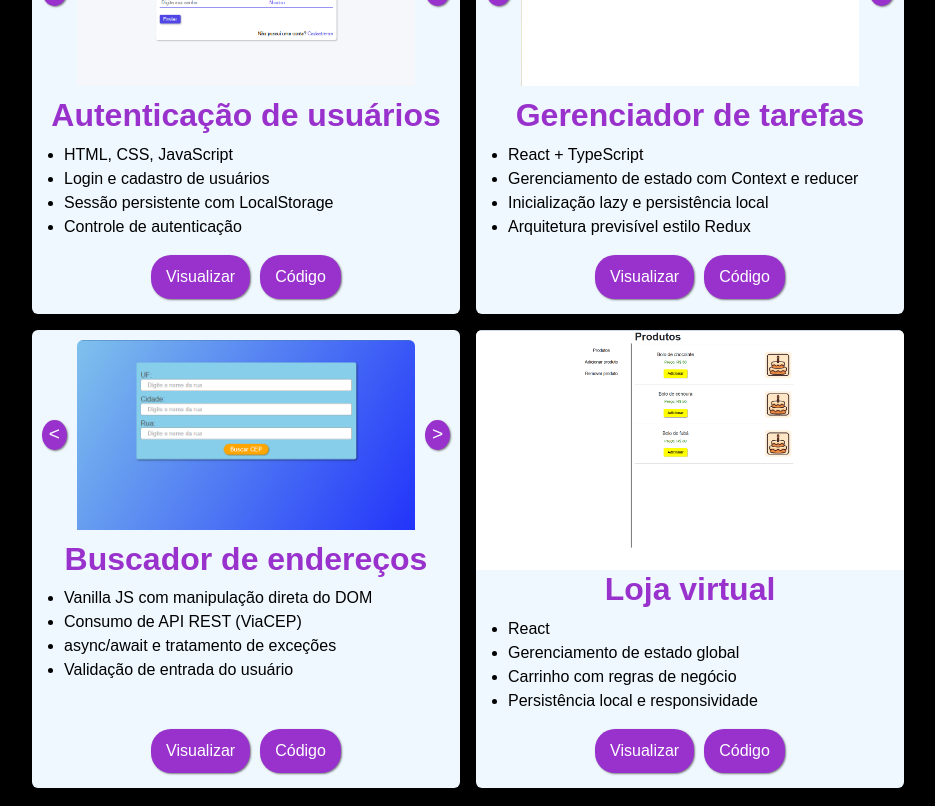
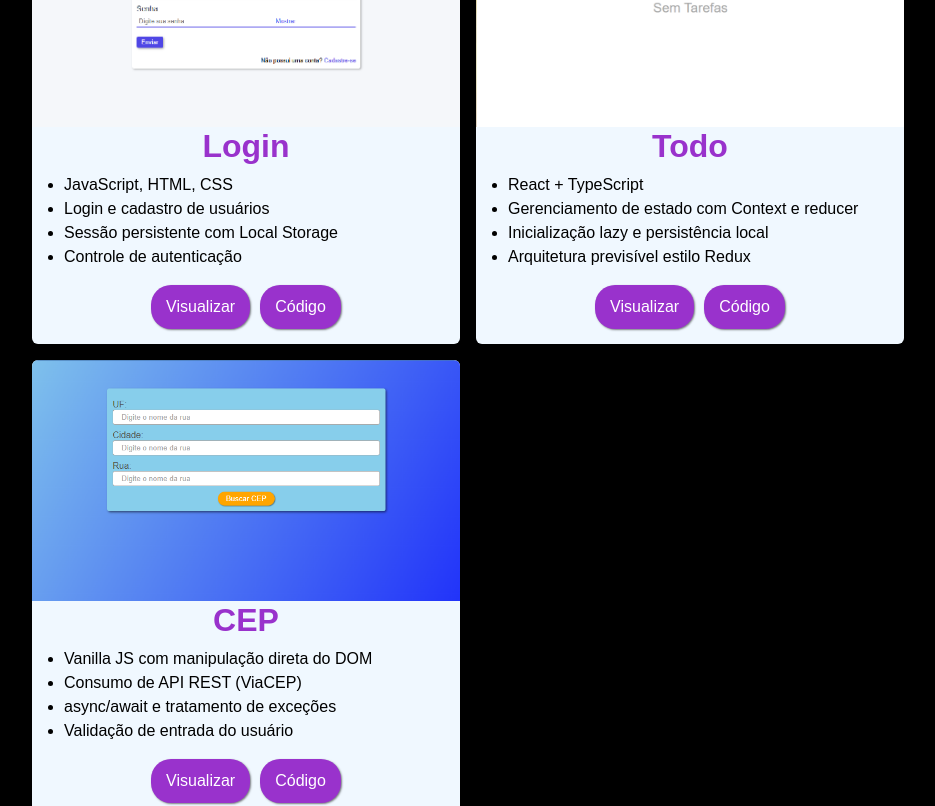
Before and after one commit to ThiagoAndrade92/portifolio, a React (Vite) app: page /#/projects in a window 1280 px wide. Shown: the part 2220-3026 px from the top of the page, without its empty margins (172-1107 px from the left). Built offline with nearby package versions, Linux system fonts and the light colour scheme.

Commit message:
Projects => cards e modal finalizados

```diff
--- a/src/assets/images/login/index.ts
+++ b/src/assets/images/login/index.ts
@@ -21,11 +21,11 @@ export const LoginImg = {
 // Carousel Login
 export const loginScreens = [
    LoginImg.LoginTelaInicial,
-   LoginImg.LoginErroCamposVazios,
-   LoginImg.LoginCamposPreenchidos,
    LoginImg.CadastreseTelaInicial,
    LoginImg.CadastreseErroCamposVazios,
    LoginImg.CadastreseErroPreencher,
    LoginImg.CadastreseSenhaMostrar,
+   LoginImg.LoginErroCamposVazios,
+   LoginImg.LoginCamposPreenchidos,
    LoginImg.LoginRealizado,
 ];
--- a/src/components/Carousel/index.tsx
+++ /dev/null
@@ -1,25 +0,0 @@
-import { useState } from "react";
-
-import style from './Carousel.module.css';
-
-type Props = {
-   images: string[];
-   alt: string;
-};
-
-export const Carousel = ({ images, alt }: Props) => {
-   const [current, setCurrent] = useState(0);
-
-   const next = () => setCurrent(p => (p+1) % images.length);
-   const prev = () => setCurrent(p => (p-1 + images.length) % images.length);
-
-   return (
-      <div className={`${style.carousel}`}>
-         <button onClick={prev}>{'<'}</button>
-         <div className={`${style.card_img}`}>
-            <img src={images[current]} alt={alt} />
-         </div>
-         <button onClick={next}>{'>'}</button>
-      </div>
-   );
-};
--- a/src/components/Carousel/Carousel.module.css
+++ b/src/components/Modal/Modal.module.css
@@ -1,3 +1,11 @@
+.modal {
+   height: 100vh;
+   width: 100vw;
+   background-color: rgba(0, 0, 0, .4);
+   backdrop-filter: blur(4px);
+   z-index: 999;
+}
+
 .carousel {
    display: flex;
    align-items: center;
@@ -21,7 +29,8 @@
 }
 
 .card_img {
-   width: 100%;
+   width: 90vw;
+   height: 70vh;
    aspect-ratio: 16 / 9;
    overflow: hidden;
    border-radius: 6px 6px 0 0;
@@ -30,5 +39,17 @@
 .card_img img {
    width: 100%;
    height: 100%;
-   object-fit: cover;
+   object-fit: contain;
 }
+/* ==================== Mobile ============================== */
+@media (max-width: 576px) {
+
+   .card_img {
+      width: 70vw;
+      height: 50vh;
+   }
+
+   .card_img img {
+       object-fit: contain;
+   }
+}
--- /dev/null
+++ b/src/components/Modal/index.tsx
@@ -0,0 +1,44 @@
+import { useState } from "react";
+
+import style from './Modal.module.css';
+
+type Props = {
+   project: {
+   images: string[];
+   alt: string;
+   title: string;
+   };
+   onClose: () => void;
+};
+
+
+
+export const Modal = ({ project, onClose }: Props) => {
+
+   const [current, setCurrent] = useState(0);
+
+   const next = (e: React.MouseEvent<HTMLButtonElement>) => {
+      e.stopPropagation();
+      setCurrent(p => (p + 1) % project.images.length);
+   };
+   const prev = (e: React.MouseEvent<HTMLButtonElement>) => {
+      e.stopPropagation();
+      setCurrent(p => (p - 1 + project.images.length) % project.images.length);
+   };
+
+   return (
+
+      <div className={`${style.modal} position-fixed top-0 start-0 w-100 h-100 d-flex justify-content-center align-items-center`}
+         onClick={onClose}
+      >
+         <div className={`${style.carousel}`}>
+            <button onClick={prev}>{'<'}</button>
+            <div
+               className={`${style.card_img}`}>
+               <img src={project.images[current]} alt={project.alt} />
+            </div>
+            <button onClick={next}>{'>'}</button>
+         </div>
+      </div>
+   );
+};
--- a/src/pages/Projects/Projects.module.css
+++ b/src/pages/Projects/Projects.module.css
@@ -4,7 +4,7 @@
    padding-bottom: 90px;
 }
 
-.projects > h1 {
+.projects>h1 {
    font-size: 2.5rem;
    font-weight: 600;
    color: var(--h1-title-projects);
@@ -26,6 +26,7 @@
    overflow: hidden;
    border-radius: 6px 6px 0 0;
 }
+
 
 .card_img img {
    width: 100%;
@@ -60,7 +61,7 @@
    transition: all .3s ease-in-out;
 }
 
-@media (min-width: 992px) {
+@media (min-width: 769px) {
    .projects {
       max-width: 1000px;
       margin: 0 auto;
@@ -69,4 +70,13 @@
    .card a:hover {
       background-color: var(--btn-projects-hover);
    }
+
+    .card {
+      transition: all .3s ease-in-out;
+      cursor: pointer;
+   }
+
+   .card:hover {
+      transform: scale(1.03);
+   }
 }
--- a/src/pages/Projects/index.tsx
+++ b/src/pages/Projects/index.tsx
@@ -2,15 +2,32 @@
 import style from './Projects.module.css';
 
 //Images
-import { loginScreens } from '../../assets/images/login/index';
-import { cepScreens} from '../../assets/images/cep/index';
-import { todoScreens } from '../../assets/images/todo/index';
+import { LoginImg, loginScreens } from '../../assets/images/login/index';
+import { CepImg, cepScreens } from '../../assets/images/cep/index';
+import { TodoImg, todoScreens } from '../../assets/images/todo/index';
 import Loja from '../../assets/images/loja.png';
 
+//React
+import { useState } from 'react';
+
 //components
-import { Carousel } from '../../components/Carousel';
+import { Modal } from '../../components/Modal';
+import { projects } from '../../util/projects';
 
 export const Projects = () => {
+
+   const [isModalOpen, setIsModalOpen] = useState(false);
+   const [activeProject, setActiveProject] = useState<number | null>(null);
+
+   const openModal = (id: number) => {
+      setActiveProject(id);
+      setIsModalOpen(true);
+   };
+
+   const closeModal = () => {
+  setIsModalOpen(false);
+  setActiveProject(null);
+};
 
    return (
       <section className={`${style.projects}`} id='projects'>
@@ -18,91 +35,43 @@ export const Projects = () => {
 
          <div className={`${style.cards_box} d-flex row g-3`}>
 
-            <div className='col-12 col-md-6'>
-               <div className={`${style.card}`}>
+            {
+               projects.map((project) => (
+                  <div className='col-12 col-md-6'
+                  key={project.id}>
+               <div
+               onClick={() => openModal(project.id)}
+               className={`${style.card} `}>
 
-                  <Carousel images={loginScreens} alt="login e cadastro de usuários" />
+                  <div className={`${style.card_img}`}>
+                     <img src={project.preview} alt={project.alt} />
+                  </div>
+
 
                   {/* -------------------------------------- */}
-                  <h2 className={`${style.title} text-center`}>Autenticação de usuários</h2>
+                  <h2 className={`${style.title} text-center`}>{project.title}</h2>
                   <ul className={`${style.info}`}>
-                     <li>HTML, CSS, JavaScript</li>
-                     <li>Login e cadastro de usuários</li>
-                     <li>Sessão persistente com LocalStorage</li>
-                     <li>Controle de autenticação</li>
+                     <li>{project.li1}</li>
+                     <li>{project.li2}</li>
+                     <li>{project.li3}</li>
+                     <li>{project.li4}</li>
                   </ul>
                   <div className={`${style.link}`}>
-                     <a href={'https://thiagoandrade92.github.io/login/'} target='_blank'>Visualizar</a>
+                     <a href={project.btn1} target='_blank'>Visualizar</a>
 
-                     <a href={'https://github.com/ThiagoAndrade92/login'} target='_blank'>Código</a>
+                     <a href={project.btn2} target='_blank'>Código</a>
                   </div>
                </div>
             </div>
-            {/* ===================================================== */}
-            <div className='col-12 col-md-6'>
-               <div className={`${style.card} `}>
+               ))
+            }
 
-                  <Carousel images={todoScreens} alt="gerenciador de tarefas" />
-
-                  {/* -------------------------------------- */}
-                  <h2 className={`${style.title} text-center`}>Gerenciador de tarefas</h2>
-                  <ul className={`${style.info}`}>
-                     <li>React + TypeScript</li>
-                     <li>Gerenciamento de estado com Context e reducer</li>
-                     <li>Inicialização lazy e persistência local</li>
-                     <li>Arquitetura previsível estilo Redux</li>
-                  </ul>
-                  <div className={`${style.link}`}>
-                     <a href="https://thiagoandrade92.github.io/toDo/" target='_blank'>Visualizar</a>
-
-                     <a href="https://github.com/ThiagoAndrade92/toDo" target='_blank'>Código</a>
-                  </div>
-               </div>
-            </div>
-            {/* ===================================================== */}
-
-            <div className='col-12 col-md-6'>
-               <div className={`${style.card} `}>
-
-                  <Carousel images={cepScreens} alt="buscador de cep" />
-
-                  {/* -------------------------------------- */}
-                  <h2 className={`${style.title} text-center`}>Buscador de endereços</h2>
-                  <ul className={style.info}>
-                     <li>Vanilla JS com manipulação direta do DOM</li>
-                     <li>Consumo de API REST (ViaCEP)</li>
-                     <li>async/await e tratamento de exceções</li>
-                     <li>Validação de entrada do usuário</li>
-                  </ul>
-                  <div className={`${style.link}`}>
-                     <a href="https://thiagoandrade92.github.io/buscador-cep/" target='_blank'>Visualizar</a>
-
-                     <a href="https://github.com/ThiagoAndrade92/buscador-cep" target='_blank'>Código</a>
-                  </div>
-               </div>
-            </div>
-            {/* ===================================================== */}
-
-            <div className='col-12 col-md-6'>
-               <div className={`${style.card} `}>
-                  <div className={`${style.card_img}`}>
-                     <img src={Loja} alt="Buscador de cep" />
-                  </div>
-                  <h2 className={`${style.title} text-center`}>Loja virtual</h2>
-                  <ul className={style.info}>
-                     <li>React</li>
-                     <li>Gerenciamento de estado global</li>
-                     <li>Carrinho com regras de negócio</li>
-                     <li>Persistência local e responsividade</li>
-                  </ul>
-                  <div className={`${style.link}`}>
-                     <a href="https://thiagoandrade92.github.io/store/" target='_blank'>Visualizar</a>
-
-                     <a href="https://github.com/ThiagoAndrade92/store" target='_blank'>Código</a>
-                  </div>
-               </div>
-            </div>
-            {/* ===================================================== */}
+            {isModalOpen && activeProject !==null && (
+               <Modal
+               project={projects.find(p => p.id === activeProject)!}
+               onClose={closeModal}
+               />
+            )}
 
          </div>{/* cards_box */}
       </section>
--- /dev/null
+++ b/src/util/projects/index.ts
@@ -0,0 +1,45 @@
+import { CepImg, cepScreens } from "../../assets/images/cep";
+import { LoginImg, loginScreens } from "../../assets/images/login";
+import { TodoImg, todoScreens } from "../../assets/images/todo";
+
+export const projects = [
+   {
+      id: 1,
+      title: "Login",
+      images: loginScreens,
+      alt: "login e cadastro de usuários",
+      preview: LoginImg.LoginTelaInicial,
+      btn1: "https://thiagoandrade92.github.io/login/",
+      btn2: "https://github.com/ThiagoAndrade92/login",
+      li1: "JavaScript, HTML, CSS",
+      li2: "Login e cadastro de usuários",
+      li3: "Sessão persistente com Local Storage",
+      li4: "Controle de autenticação",
+   },
+   {
+      id: 2,
+      title: "Todo",
+      images: todoScreens,
+      alt: "aplicação de lista de tarefas",
+      preview: TodoImg.TarefasTelaInicial,
+      btn1: "https://thiagoandrade92.github.io/toDo/",
+      btn2: "https://github.com/ThiagoAndrade92/toDo",
+      li1: "React + TypeScript",
+      li2: "Gerenciamento de estado com Context e reducer",
+      li3: "Inicialização lazy e persistência local",
+      li4: "Arquitetura previsível estilo Redux",
+   },
+   {
+      id: 3,
+      title: "CEP",
+      images: cepScreens,
+      alt: "aplicação de consulta de CEP",
+      preview: CepImg.CepTelaInicial,
+      btn1: "https://thiagoandrade92.github.io/buscador-cep/",
+      btn2: "https://github.com/ThiagoAndrade92/buscador-cep",
+      li1: "Vanilla JS com manipulação direta do DOM",
+      li2: "Consumo de API REST (ViaCEP)",
+      li3: "async/await e tratamento de exceções",
+      li4: "Validação de entrada do usuário" ,
+   },
+];
```
